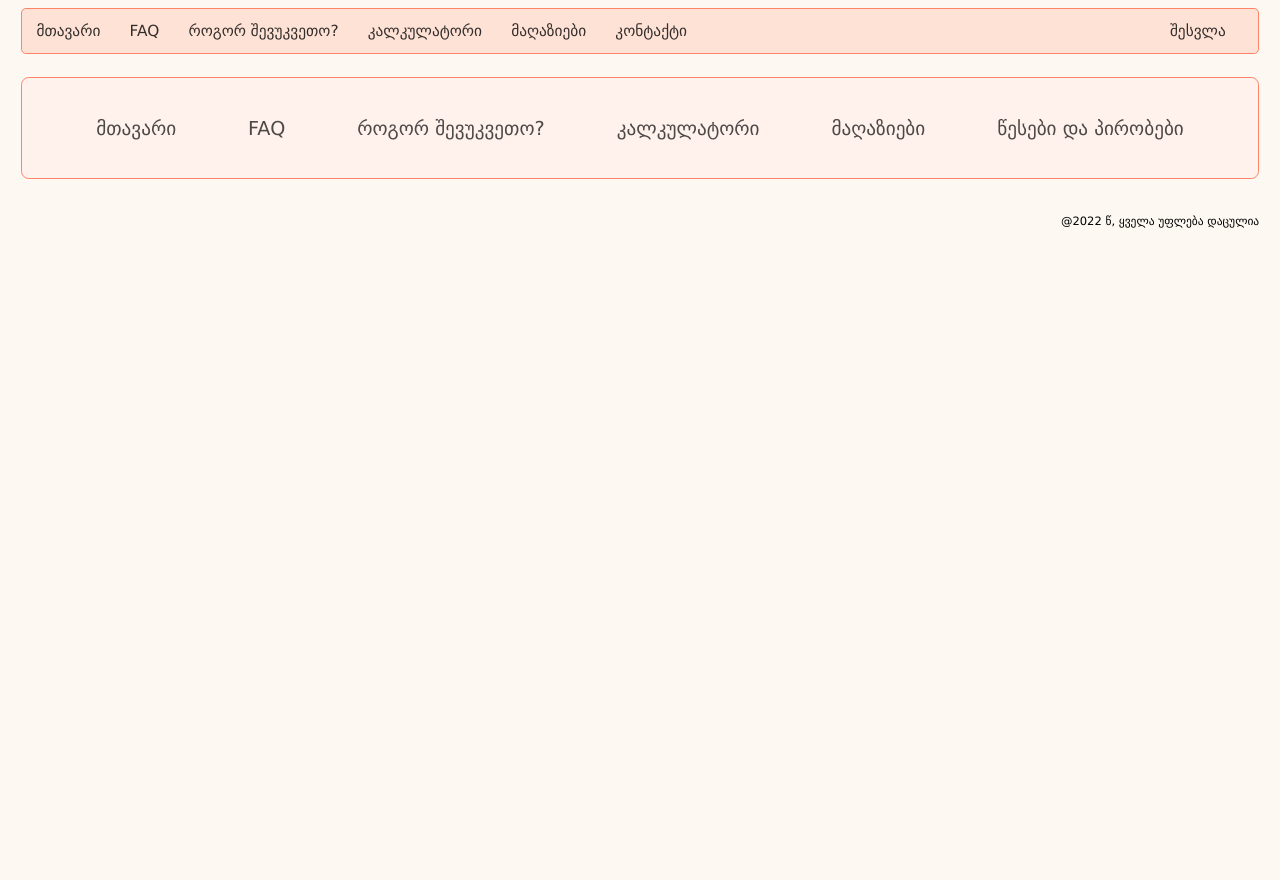
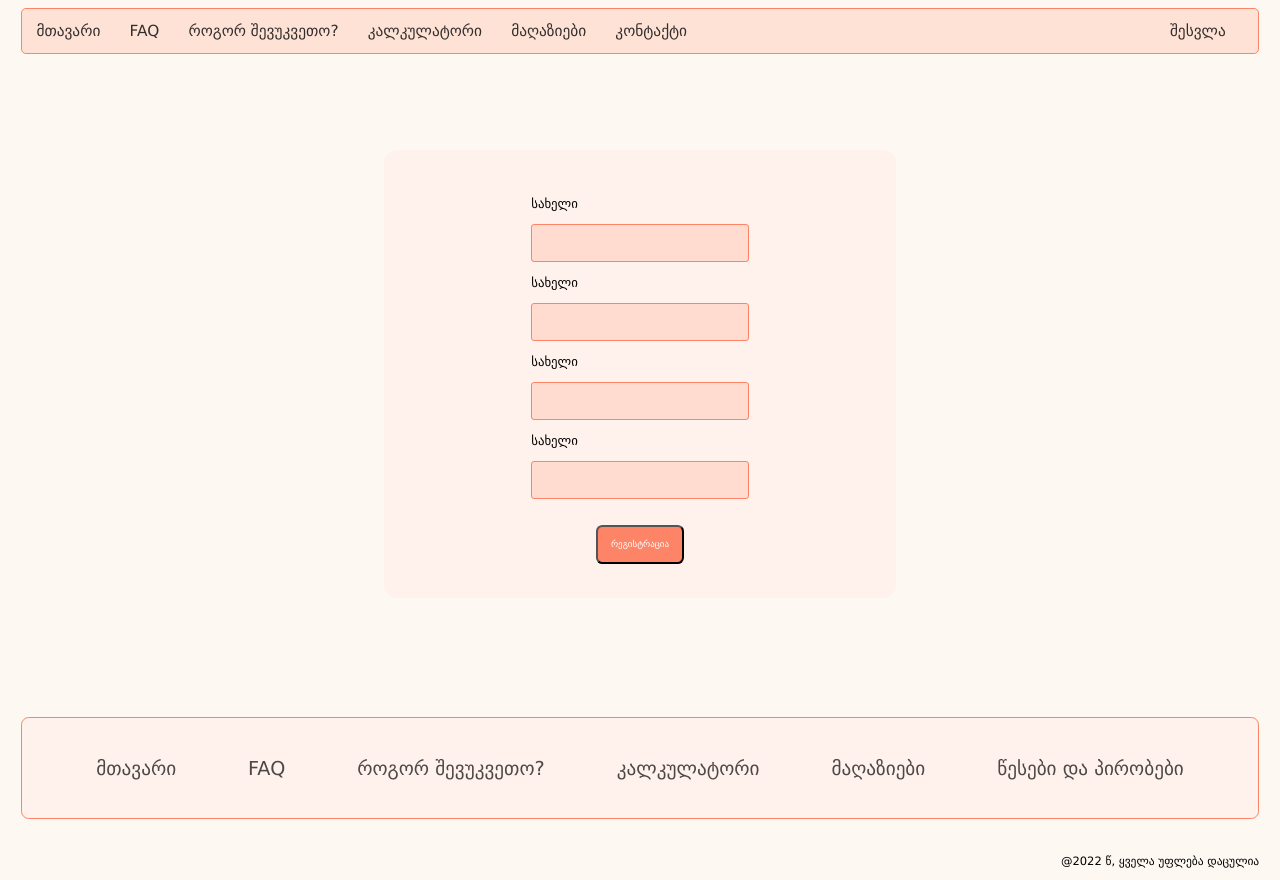
Before and after one commit to GegaLataria/forwarder-web, a React (Create React App) app: page /register in a window 1280 px wide. Before the commit the page ends 800 px from the top, so only its background shows below. Built offline with nearby package versions, Linux system fonts and the light colour scheme.

Commit message:
adding register

```diff
--- a/src/components/App.js
+++ b/src/components/App.js
@@ -19,6 +19,7 @@ import ArrivedParcels from "./nav-items/login/loggedInItems/parcels/allParcels/A
 import TakenParcels from "./nav-items/login/loggedInItems/parcels/allParcels/TakenParcels";
 import LogOutMob from "./nav-items/login/LogOutMob";
 import { MissingPath } from "./MissingPath";
+import Register from "./nav-items/login/Register";
 
 export const Context = React.createContext();
 
@@ -57,6 +58,9 @@ const App = () => {
             <Route exact path="/login">
               <Login />
             </Route>
+            <Route path={"/register"}>
+              <Register />
+            </Route>
             <Route path="/terms-and-conditions">
               <Conditions />
             </Route>
--- a/src/components/nav-items/home/Home.css
+++ b/src/components/nav-items/home/Home.css
@@ -26,7 +26,6 @@
     display: flex;
     margin-top: 1.5vw;
     font-size: 2vw;
-    /* margin-left: 1.3rem; */
 }
 
 .column{
--- a/src/components/nav-items/login/Login.css
+++ b/src/components/nav-items/login/Login.css
@@ -52,6 +52,16 @@
   animation: spin 2s linear infinite;
 }
 
+.register-button {
+  margin-top: 2vw;
+  background-color: #FD8467;
+  text-decoration: none;
+  color: #FFF;
+  border-radius: .5vw;
+  font-size: .7vw;
+  padding: 1vw;
+}
+
 @keyframes spin {
   0% { transform: rotate(0deg); }
   100% { transform: rotate(360deg); }
--- a/src/components/nav-items/login/Login.js
+++ b/src/components/nav-items/login/Login.js
@@ -100,6 +100,7 @@ const Login = () => {
       setErrorMessages("Invalid Username or Password");
     }
   };
+
   useEffect(() => {
     if (value.loggedInUser.length !== 0) {
       window.localStorage.setItem("user", JSON.stringify(value.loggedInUser));
@@ -136,6 +137,9 @@ const Login = () => {
               value="შესვლა"
             ></input>
           </div>
+          <a className="register-button" href="/register">
+            რეგისტრაცია
+          </a>
 
           {!value.loggedInUser && errorMessages ? (
             <h2 className="incorrect-message">{errorMessages}</h2>
--- /dev/null
+++ b/src/components/nav-items/login/Register.css
@@ -0,0 +1,3 @@
+.register-title {
+   font-size: 1vw;
+}
--- /dev/null
+++ b/src/components/nav-items/login/Register.js
@@ -0,0 +1,50 @@
+import React from "react";
+import "./Register.css";
+
+const Register = () => {
+  return (
+    <div className="login-container">
+      <div className="login-form">
+        <div className="register-form__item">
+          <p className="register-title">სახელი</p>
+          <input
+            className="login-form__item__input"
+            name="register-firstname"
+            type={"text"}
+            required
+          ></input>
+        </div>
+        <div className="register-form__item">
+          <p className="register-title">სახელი</p>
+          <input
+            className="login-form__item__input"
+            name="register-lastname"
+            type={"text"}
+            required
+          ></input>
+        </div>
+        <div className="register-form__item">
+          <p className="register-title">სახელი</p>
+          <input
+            className="login-form__item__input"
+            name="register-email"
+            type={"email"}
+            required
+          ></input>
+        </div>
+        <div className="register-form__item">
+          <p className="register-title">სახელი</p>
+          <input
+            className="login-form__item__input"
+            name="register-number"
+            type={"number"}
+            required
+          ></input>
+        </div>
+        <button className="register-button">რეგისტრაცია</button>
+      </div>
+    </div>
+  );
+};
+
+export default Register;
```
